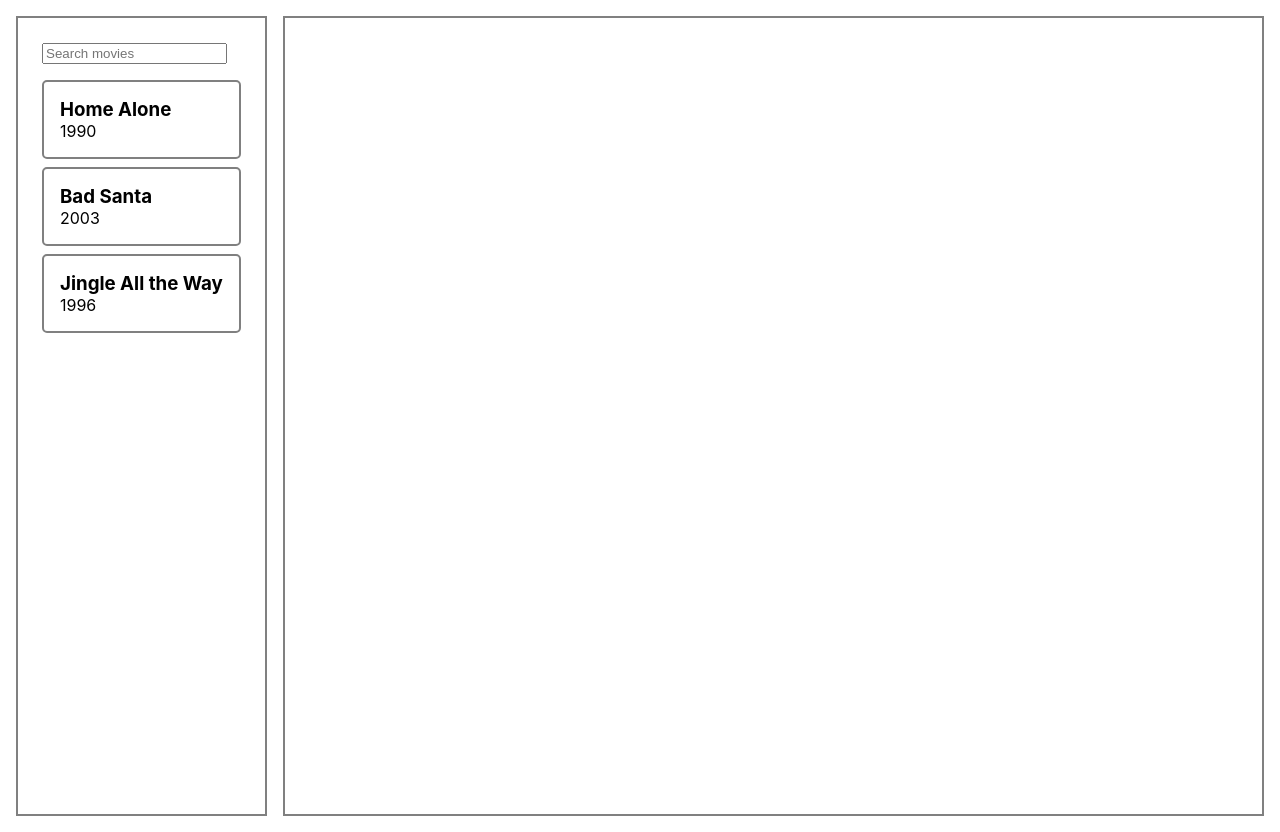
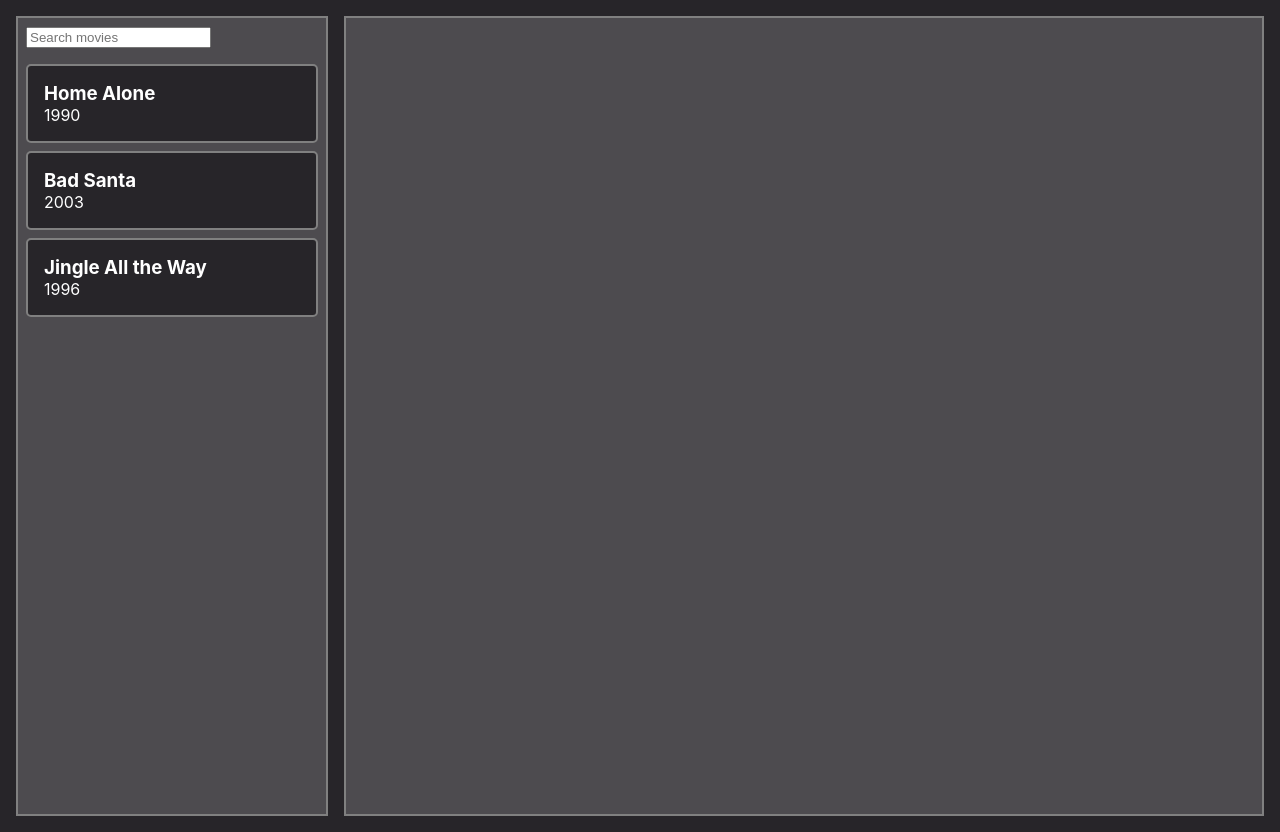
Before and after one commit to asholiver/movie-test, a React (Create React App) app: page / in a window 1280 px wide. Built offline with nearby package versions, Linux system fonts and the light colour scheme.

Commit message:
settings folder

```diff
--- a/src/App.css
+++ b/src/App.css
@@ -1,45 +1,44 @@
-
-.l-layout,
 .c-movie-container {
     display: flex;
+
+}
+
+.l-layout {
     height: 100vh;
+    display: grid;
+    grid-template-columns: 25% auto auto;
+    grid-column-gap: 1rem;
+    grid-template-areas:
+    'left right right'
+    'left right right'
+    'left right right';
+}
+
+
+.l-layout--left {
+    background-color:var(--g-color-secondary);
+    grid-area: left;
+}
+
+.l-layout--right {
+    background-color:var(--g-color-secondary);
+    grid-area: right;
 }
 
 .c-movie__item:first-child {
     margin-right: 1rem;
 }
 
-.c-list__item {
-    margin-bottom: 0.5rem;
-    position: relative;
-}
-
 .l-layout--left,
-.l-layout--right,
-.c-list__item {
+.l-layout--right {
     border: 2px solid grey;
-    padding: 1rem;
-}
-
-.l-layout--left {
-    margin-right: 1rem;
-}
-
-.l-layout--right {
-    flex-grow: 1;
 }
 
 .c-input-container {
     margin-bottom: 1rem;
 }
 
-.c-list__item--trigger {
-    background-color: transparent;
-    border: none;
-    bottom: 0;
-    left: 0;
-    position: absolute;
-    right: 0;
-    top: 0;
-    width: 100%;
+
+p, h3 {
+    color: var(--g-color-text);
 }
--- /dev/null
+++ b/src/Css/Settings.css
@@ -0,0 +1,17 @@
+:root {
+    --g-color-primary: #272529;
+    --g-color-secondary: #4D4B4F;
+    --g-color-text: #fff;
+    --g-color-highlight: #F9F871;
+
+    --g-spacing-2x-small: 0.25rem;
+    --g-spacing-x-small: 0.5rem;
+    --g-spacing-small: 0.75rem;
+    --g-spacing: 1rem;
+    --g-spacing-large: 1.5rem;
+    --g-spacing-x-large: 2rem;
+    --g-spacing-2x-large: 2.5rem;
+    --g-spacing-3x-large: 3rem;
+
+    background-color: var(--g-color-primary);
+}
--- a/src/index.js
+++ b/src/index.js
@@ -4,6 +4,7 @@ import "./index.css";
 import App from "./App";
 import "./Css/Helpers.css";
 import "./Css/Resets.css";
+import "./Css/Settings.css";
 import * as serviceWorker from "./serviceWorker";
 
 ReactDOM.render(<App />, document.getElementById("root"));
```
